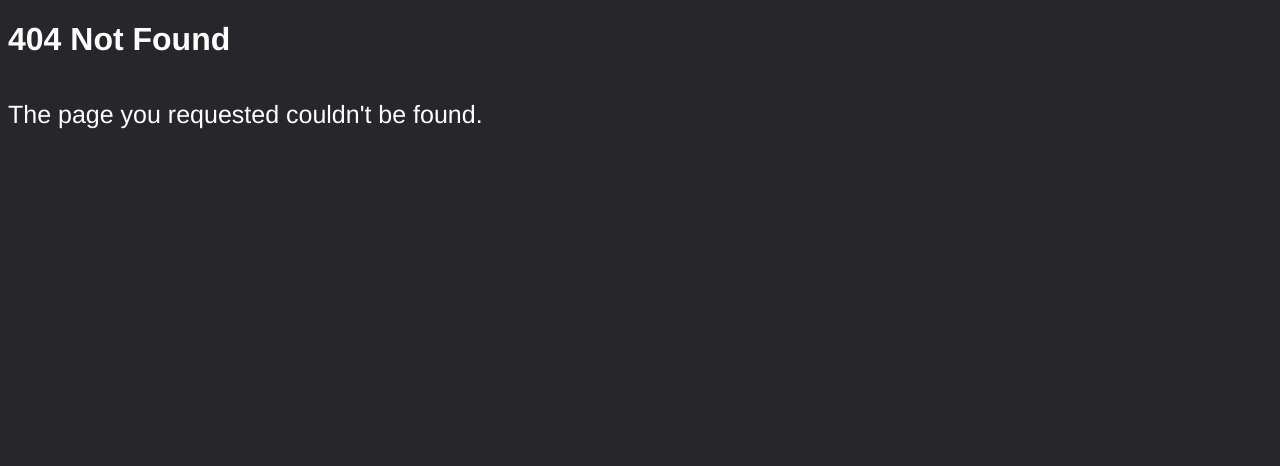
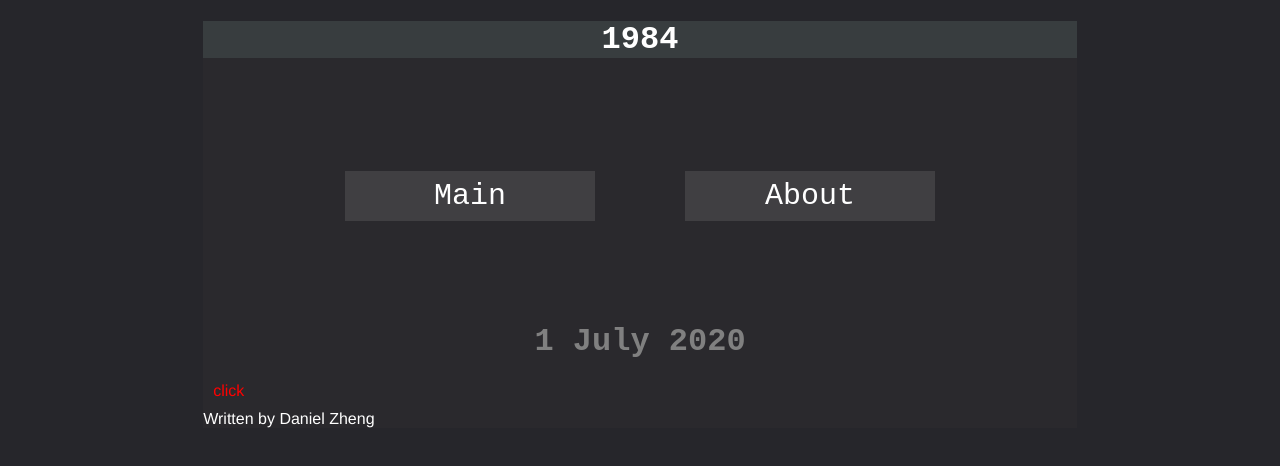
Before and after one commit to Yuetxt/Collection-of-Thought, a React app: page /Ulysses in a window 1280 px wide. Before the commit this address had no page. Shown: the top 466 px of the page. Built offline with nearby package versions, Linux system fonts and the light colour scheme; the HTML template or start-up script is replaced by a standard one.

Commit message:
ulysses prep

```diff
--- a/client/src/components/App.js
+++ b/client/src/components/App.js
@@ -4,6 +4,7 @@ import NotFound from "./pages/NotFound.js";
 import Mainpage from "./pages/Mainpage.js";
 import Nineteen from "./pages/Nineteen.js";
 import Crime from "./pages/Crime.js";
+import Ulysses from "./pages/Ulysses.js";
 
 
 class App extends Component {
@@ -20,6 +21,7 @@ class App extends Component {
         <Router>
           <Nineteen path= "/1984"/>
           <Crime path="/Crime"/>
+          <Ulysses path="/Ulysses"/>
           <Mainpage path= "/"/>
           <NotFound default />
         </Router>
--- a/client/src/components/pages/Mainpage.js
+++ b/client/src/components/pages/Mainpage.js
@@ -82,7 +82,7 @@ export default class Mainpage extends React.Component {
               </a>
            </li>
            <li className="post">
-               <a className="link" href="/Crime">
+               <a className="link" href="/Ulysses">
                 Ulysses
               </a>
            </li>
--- /dev/null
+++ b/client/src/components/pages/Ulysses.js
@@ -0,0 +1,40 @@
+import React from 'react'
+import "./styling.css";
+
+
+export default class Ulysses extends React.Component {
+  constructor(props) {
+    super(props)
+}
+  render() {
+    return (
+<html>
+<head>
+  <title>Ulysses</title>
+</head>
+<body>
+    <div id = "container">
+        <div id = "header">
+            <h1 className= "textcolor-white courier">1984</h1>
+        </div>
+        <div id = "content">
+            <div className ="nav textcolor-white flex-center">
+                <ul>
+                    <li className="adjust-nav text-center "><a class="selected btn btn-one courier" href="/">Main</a></li>
+                    <li className="adjust-nav text-center "><a class="selected btn btn-one courier" href="/about">About</a></li>
+                </ul>
+            </div>
+            <div className = "main textcolor-white">
+                <h1 className="shift courier">1 July 2020</h1>
+                <a href="client\src\components\Ulysses (Gabler Edition) by James Joyce, Hans Gabler.pdf" download>click</a>
+            </div>
+        </div>
+        <div className = "footer textcolor-white">
+            Written by Daniel Zheng
+        </div>
+    </div>
+</body>
+</html>
+    )
+  }
+}
--- a/client/src/components/pages/styling.css
+++ b/client/src/components/pages/styling.css
@@ -224,7 +224,7 @@ p {
   display: inline-block;
   list-style: outside none none;
   margin: .5em 1em;
-  paddin: 0;
+  padding: 0;
 }
 
 .tomato a {
```
Also changed, not shown: 1 other file (tests, documents, lock files or other folders).
